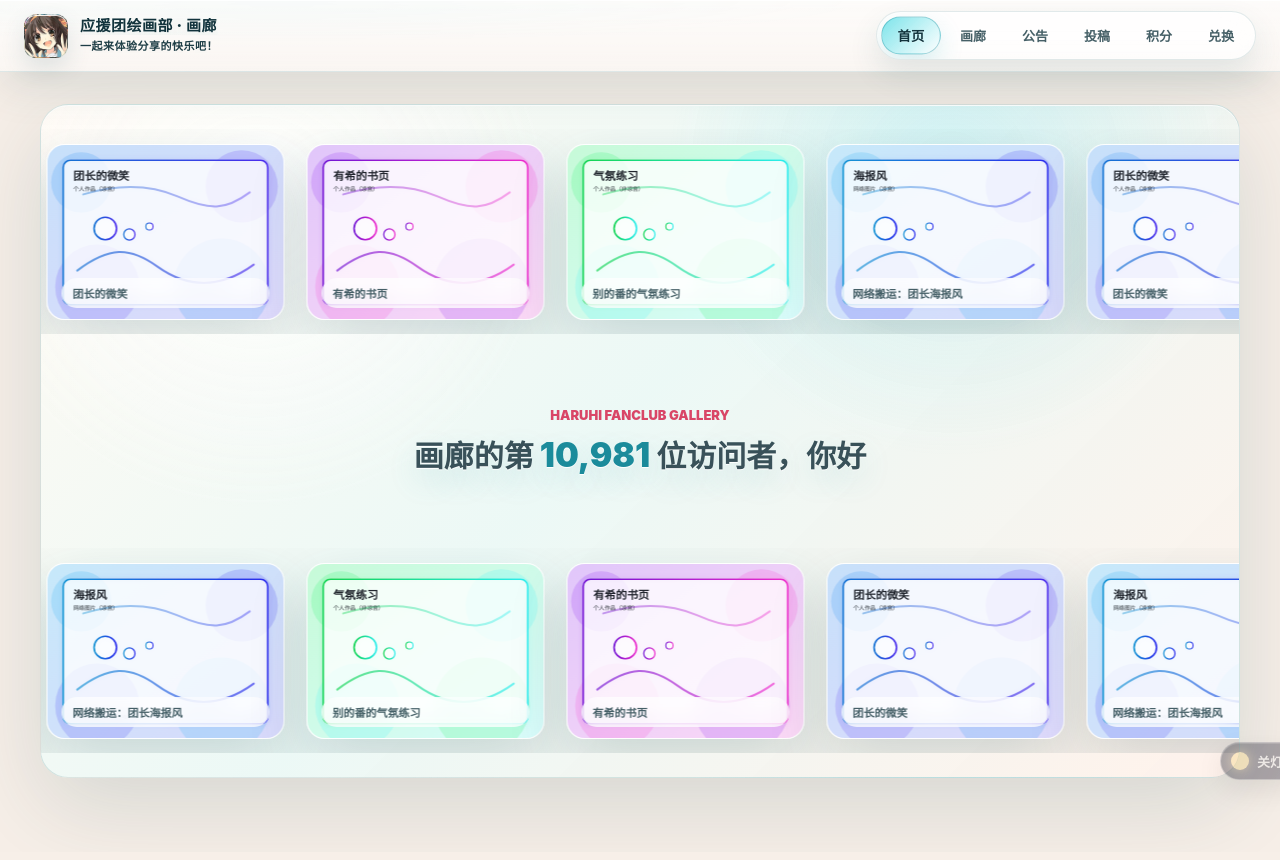
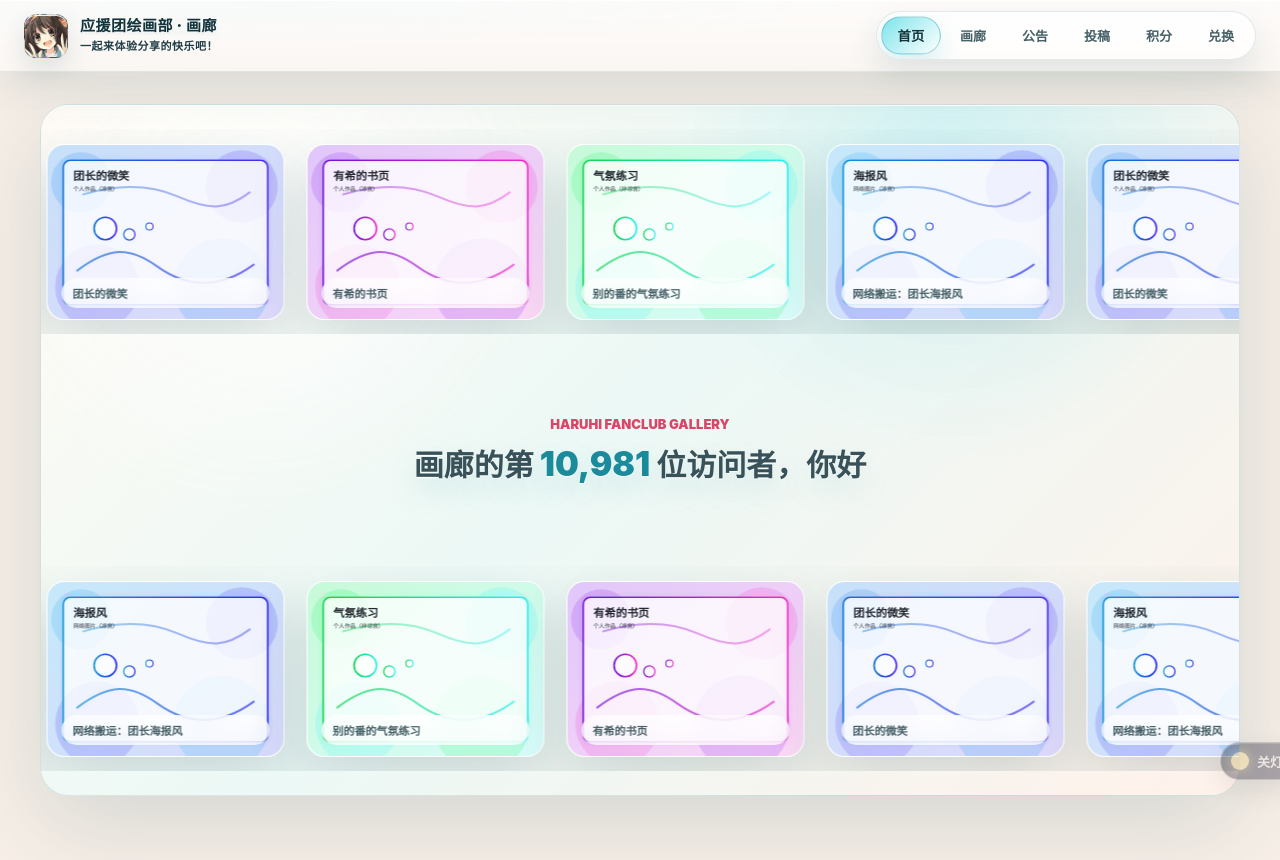
Before and after one commit to Haruhi-Labs/haruhifanclub-website, a Vue app in the folder apps/art/: page / in a window 1280 px wide. Built offline with nearby package versions, Linux system fonts and the light colour scheme.

Commit message:
feat(art): 适配主页开灯毛玻璃高度

```diff
--- a/apps/art/src/views/HomeView.vue
+++ b/apps/art/src/views/HomeView.vue
@@ -1062,7 +1062,8 @@ const stageStyle = {
 }
 
 :global(html.art-home-route:not(.art-lights-out)) .art-home {
-  margin-bottom: clamp(12px, 2dvh, 40px);
+  margin-bottom: 0;
+  padding: 0;
 }
 
 .art-home::before,
@@ -1079,15 +1080,16 @@ const stageStyle = {
 }
 
 .art-home .home-lights-on-ui {
-  --light-home-pad: clamp(28px, 4.5vw, 64px);
+  --light-home-pad: clamp(22px, 3.2dvh, 54px);
   position: relative;
-  min-height: calc(100dvh - 136px);
+  height: calc(100dvh - 120px);
+  min-height: 0;
   overflow: hidden;
   display: grid;
-  grid-template-rows: minmax(260px, 1fr) auto minmax(260px, 1fr);
+  grid-template-rows: minmax(0, 1fr) auto minmax(0, 1fr);
   align-items: center;
   justify-items: center;
-  gap: clamp(16px, 3vw, 30px);
+  gap: clamp(12px, 2dvh, 24px);
   padding: var(--light-home-pad);
   border: 1px solid rgba(42, 110, 116, 0.16);
   border-radius: 28px;
@@ -1107,7 +1109,8 @@ const stageStyle = {
 
 .art-home .light-gear {
   width: calc(100% + var(--light-home-pad) + var(--light-home-pad));
-  height: clamp(260px, 32dvh, 380px);
+  height: 100%;
+  min-height: 0;
   margin-inline: calc(0px - var(--light-home-pad));
   overflow: hidden;
   border: 0;
@@ -3026,12 +3029,13 @@ const stageStyle = {
 
 @media (max-height: 820px) and (min-width: 821px) {
   :global(html.art-home-route:not(.art-lights-out)) .art-home {
-    margin-bottom: 10px;
+    margin-bottom: 0;
   }
 
   .art-home .home-lights-on-ui {
     --light-home-pad: clamp(18px, 3dvh, 34px);
-    min-height: calc(100dvh - 126px);
+    height: calc(100dvh - 108px);
+    min-height: 0;
     grid-template-rows: 205px auto 205px;
     gap: clamp(8px, 1.6dvh, 16px);
   }
@@ -3066,7 +3070,8 @@ const stageStyle = {
 @media (max-height: 700px) and (min-width: 821px) {
   .art-home .home-lights-on-ui {
     --light-home-pad: 14px;
-    min-height: calc(100dvh - 118px);
+    height: calc(100dvh - 104px);
+    min-height: 0;
     grid-template-rows: 162px auto 162px;
     gap: 8px;
   }
@@ -3105,7 +3110,8 @@ const stageStyle = {
   }
 
   .art-home .home-lights-on-ui {
-    min-height: calc(100dvh - 118px);
+    height: calc(100dvh - 108px);
+    min-height: 0;
     --light-home-pad: 16px;
     grid-template-rows: 190px auto 190px;
     gap: 18px;
@@ -3242,4 +3248,52 @@ const stageStyle = {
     gap: 6px;
   }
 }
+
+@media (max-width: 820px) and (max-height: 700px) {
+  .art-home {
+    width: min(100% - 16px, 1500px);
+  }
+
+  .art-home .home-lights-on-ui {
+    --light-home-pad: 10px;
+    height: calc(100dvh - 96px);
+    grid-template-rows: 132px auto 132px;
+    gap: 6px;
+    padding: 12px var(--light-home-pad);
+    border-radius: 16px;
+  }
+
+  .art-home .light-gear {
+    height: 132px;
+  }
+
+  .art-home .light-gear__belt {
+    gap: 14px;
+    height: 108px;
+    margin-top: -54px;
+  }
+
+  .art-home .light-gear__tile {
+    flex-basis: 154px;
+    width: 154px;
+    height: 108px;
+    border-radius: 14px;
+  }
+
+  .art-home .light-gear__tile figcaption {
+    left: 9px;
+    right: 9px;
+    bottom: 9px;
+    padding: 5px 8px;
+    font-size: 10px;
+  }
+
+  .art-home .day-kicker {
+    display: none;
+  }
+
+  .art-home .day-visitor {
+    font-size: clamp(16px, 4vw, 22px);
+  }
+}
 </style>
```
